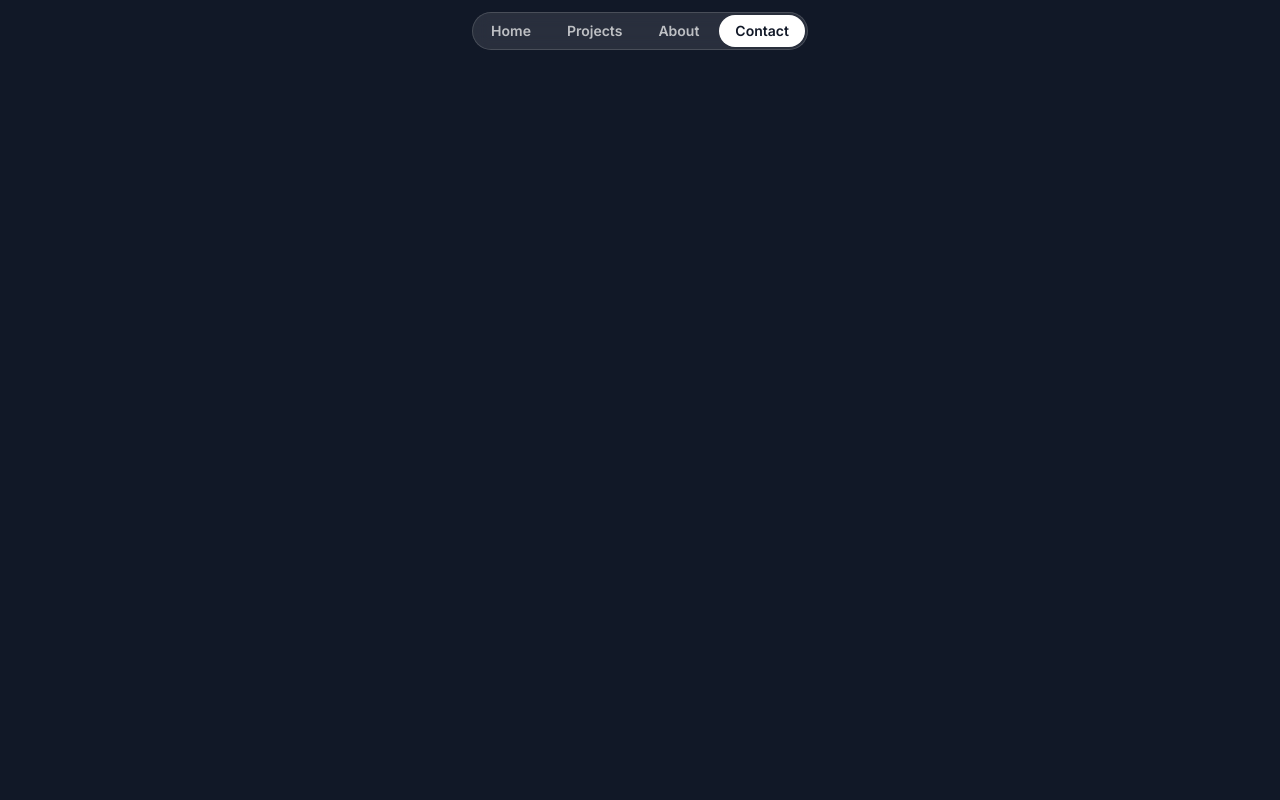
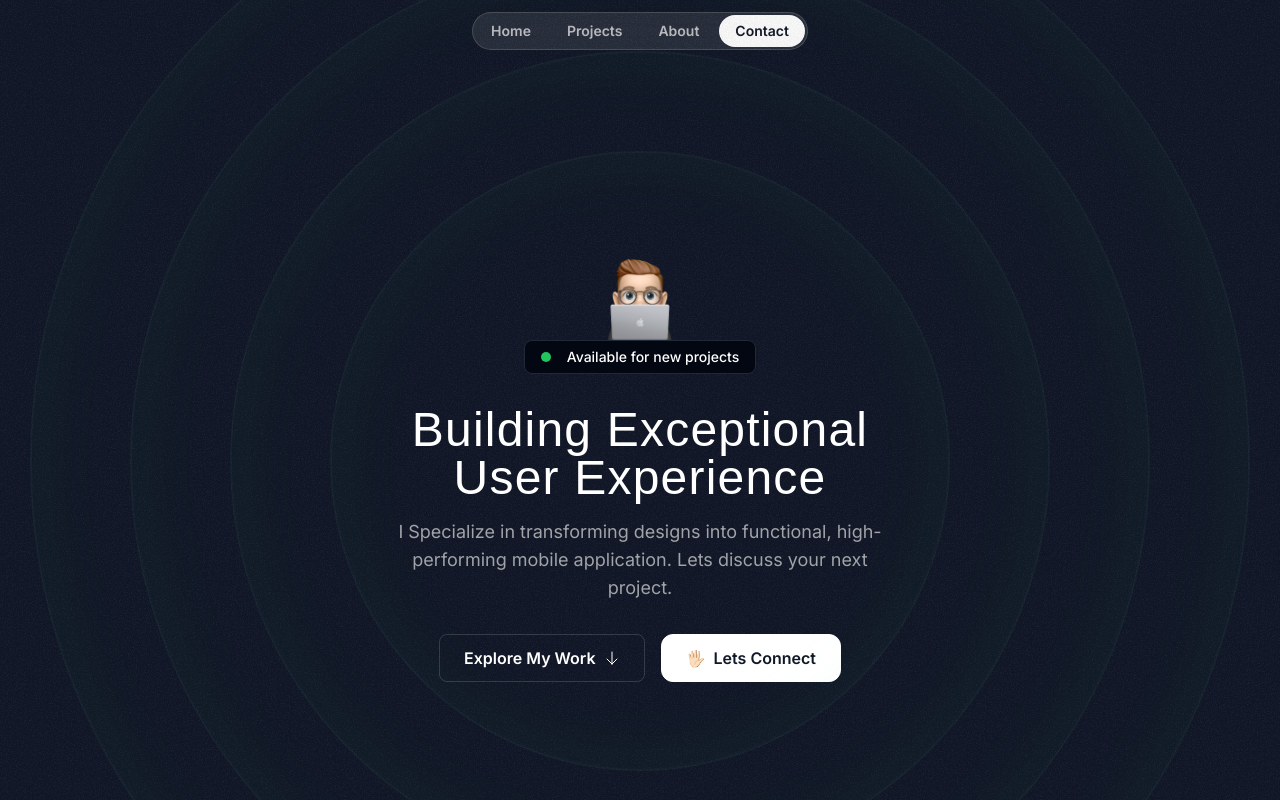
Before and after one commit to FernandJerico/my-portofolio, a Next.js app: page / in a window 1280 px wide. Shown: the top 800 px of the page. Built offline with nearby package versions, Linux system fonts and the light colour scheme; a web font is replaced by a local one.

Commit message:
feat: adding hero section

```diff
--- a/package.json
+++ b/package.json
@@ -15,6 +15,7 @@
     "tailwind-merge": "^2.5.4"
   },
   "devDependencies": {
+    "@svgr/webpack": "^8.1.0",
     "@types/node": "^20",
     "@types/react": "^18",
     "@types/react-dom": "^18",
--- a/src/app/globals.css
+++ b/src/app/globals.css
@@ -6,4 +6,8 @@
   .nav-item {
     @apply px-4 py-1.5 rounded-full text-white/70 text-sm font-semibold hover:bg-white/10 hover:text-white transition duration-300;
   }
+
+  .hero-ring {
+    @apply absolute inset-0 border-2 top-1/2 left-1/2 -translate-x-1/2 -translate-y-1/2 rounded-full border-emerald-300/5 shadow-[0_0_80px_inset] shadow-emerald-300/5;
+  }
 }
--- a/src/app/page.tsx
+++ b/src/app/page.tsx
@@ -1,9 +1,11 @@
 import { Header } from "@/sections/Header";
+import { HeroSection } from "@/sections/Hero";
 
 export default function Home() {
   return (
     <div>
       <Header />
+      <HeroSection />
     </div>
   );
 }
--- /dev/null
+++ b/src/components/HeroOrbit.tsx
@@ -0,0 +1,25 @@
+import { PropsWithChildren } from "react";
+
+export const HeroOrbit = ({
+  children,
+  size,
+  rotation,
+}: PropsWithChildren<{ size: number; rotation: number }>) => {
+  return (
+    <div className="absolute left-1/2 top-1/2 -translate-x-1/2 -translate-y-1/2 ">
+      <div
+        className=""
+        style={{
+          transform: `rotate(${rotation}deg)`,
+          height: `${size}px`,
+          width: `${size}px`,
+        }}>
+        <div
+          className="inline-flex"
+          style={{ transform: `rotate(${rotation * -1}deg)` }}>
+          {children}
+        </div>
+      </div>
+    </div>
+  );
+};
--- a/src/sections/Header.tsx
+++ b/src/sections/Header.tsx
@@ -1,6 +1,6 @@
 export const Header = () => {
   return (
-    <div className="flex justify-center items-center relative top-3">
+    <div className="flex justify-center items-center fixed top-3 w-full">
       <nav className="flex gap-1 p-0.5 border border-white/15 rounded-full bg-white/10 backdrop-blur">
         <a href="#" className="nav-item">
           Home
--- a/src/sections/Hero.tsx
+++ b/src/sections/Hero.tsx
@@ -1,3 +1,53 @@
+import memojiImage from "@/assets/images/memoji-computer.png";
+import Image from "next/image";
+import ArrowDown from "@/assets/icons/arrow-down.svg";
+import grainImage from "@/assets/images/grain.jpg";
+
 export const HeroSection = () => {
-  return <div>Hero Section</div>;
+  return (
+    <div className="py-32 md:py-48 lg:py-60 relative z-0">
+      <div
+        className="absolute inset-0 -z-30 opacity-5"
+        style={{ backgroundImage: `url(${grainImage.src})` }}></div>
+      <div className="size-[620px] hero-ring"></div>
+      <div className="size-[820px] hero-ring"></div>
+      <div className="size-[1020px] hero-ring"></div>
+      <div className="size-[1220px] hero-ring"></div>
+
+      <div className="container">
+        <div className="flex flex-col items-center">
+          <Image
+            src={memojiImage}
+            className="size-[100px]"
+            alt="Memoji with computer"
+          />
+          <div className="bg-gray-950 border border-gray-800 px-4 py-1.5 inline-flex items-center gap-4 rounded-lg">
+            <div className="bg-green-500 size-2.5 rounded-full"></div>
+            <div className="text-sm font-medium">
+              Available for new projects
+            </div>
+          </div>
+        </div>
+      </div>
+      <div className="max-w-lg mx-auto">
+        <h1 className="font-serif text-3xl md:text-5xl text-center mt-8 tracking-wide">
+          Building Exceptional User Experience
+        </h1>
+        <p className="mt-4 text-center text-white/60 md:text-lg">
+          I Specialize in transforming designs into functional, high-performing
+          mobile application. Lets discuss your next project.
+        </p>
+      </div>
+      <div className="flex flex-col md:flex-row justify-center items-center mt-8 gap-4">
+        <button className="inline-flex items-center gap-2 border border-white/15 px-6 h-12 rounded-lg">
+          <span className="font-semibold">Explore My Work</span>
+          <ArrowDown className="size-4" />
+        </button>
+        <button className="inline-flex items-center gap-2 border border-white bg-white text-gray-900 h-12 px-6 rounded-xl">
+          <span>🖐🏻</span>
+          <span className="font-semibold">Lets Connect</span>
+        </button>
+      </div>
+    </div>
+  );
 };
```
Also changed, not shown: 1 other file (tests, documents, lock files or other folders).
